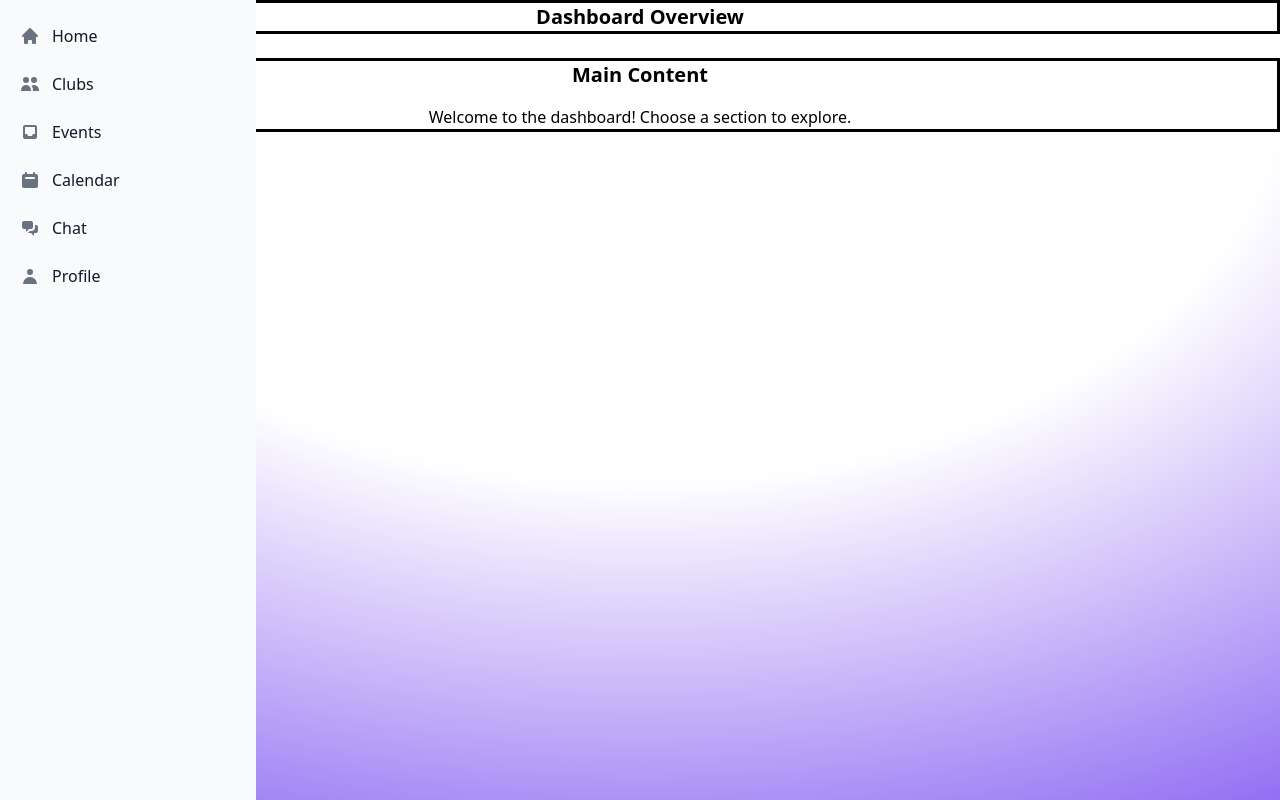
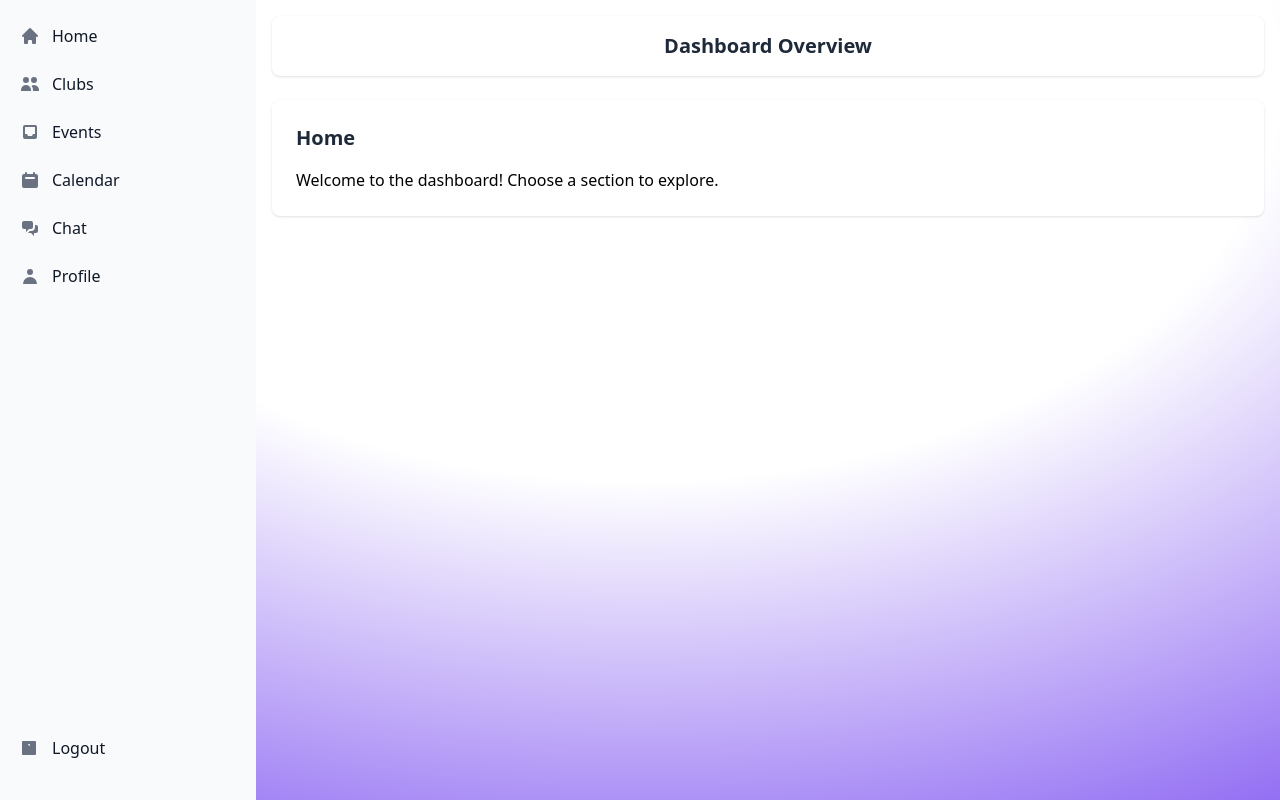
Before and after one commit to SarthakHingankar/Club_Events_Manager, a React (Vite) app in the folder frontend/: page /dashboard in a window 1280 px wide. Built offline with nearby package versions, Linux system fonts and the light colour scheme; no server answers; sample sign-in values are in the browser's storage.

Commit message:
dashboard ui fixed

```diff
--- a/frontend/src/pages/Dashboard.jsx
+++ b/frontend/src/pages/Dashboard.jsx
@@ -35,6 +35,17 @@ function Dashboard() {
 
     fetchData(); // Call the function when the dashboard loads
   }, []); // Empty dependency array ensures this runs only once on component mount
+
+  const handleLogout = async () => {
+    try {
+      await auth.signOut();
+      // You can add navigation to login page here if needed
+      console.log("User signed out successfully");
+    } catch (error) {
+      console.error("Error signing out:", error);
+    }
+  };
+
   const renderSection = () => {
     switch (activeSection) {
       case "clubs":
@@ -45,19 +56,14 @@ function Dashboard() {
   };
 
   return (
-    <div className="relative min-h-screen">
-      {/* Background gradient */}
-
-      {/* Main layout grid */}
-      <div className="grid grid-cols-5 grid-rows-5 gap-4 min-h-screen">
-        {/* Sidebar toggle button (mobile only) */}
-        <div className="col-span-1 row-span-5">
+    <div className="bg-white [background:radial-gradient(125%_125%_at_50%_10%,#fff_40%,#63e_100%)]">
+      {/* Mobile sidebar toggle */}
       <button
         data-drawer-target="default-sidebar"
         data-drawer-toggle="default-sidebar"
         aria-controls="default-sidebar"
         type="button"
-            className="inline-flex items-center p-2 mt-2 ms-3 text-sm text-gray-500 rounded-lg sm:hidden hover:bg-gray-100 focus:outline-none focus:ring-2 focus:ring-gray-200 dark:text-gray-400 dark:hover:bg-gray-700 dark:focus:ring-gray-600"
+        className="inline-flex items-center p-2 mt-2 ms-3 text-sm text-gray-500 rounded-lg md:hidden hover:bg-gray-100 focus:outline-none focus:ring-2 focus:ring-gray-200 dark:text-gray-400 dark:hover:bg-gray-700 dark:focus:ring-gray-600"
       >
         <span className="sr-only">Open sidebar</span>
         <svg
@@ -75,14 +81,15 @@ function Dashboard() {
         </svg>
       </button>
 
+      <div className="flex">
         {/* Sidebar */}
         <aside
           id="default-sidebar"
-            className="fixed top-0 left-0 z-40 w-64 h-screen transition-transform -translate-x-full sm:translate-x-0"
+          className="fixed top-0 left-0 z-40 w-64 h-screen transition-transform -translate-x-full md:translate-x-0"
           aria-label="Sidebar"
         >
-            <div className="h-full px-3 py-4 overflow-y-auto bg-gray-50 dark:bg-gray-800">
-              <ul className="space-y-2 font-medium">
+          <div className="h-full px-3 py-4 overflow-y-auto bg-gray-50 dark:bg-gray-800 flex flex-col">
+            <ul className="space-y-2 font-medium flex-grow">
               <li>
                 <button
                   onClick={() => setActiveSection("home")}
@@ -177,7 +184,6 @@ function Dashboard() {
                   <span className="ms-3">Chat</span>
                 </button>
               </li>
-                {/* New Profile item */}
               <li>
                 <button
                   onClick={() => setActiveSection("profile")}
@@ -200,28 +206,50 @@ function Dashboard() {
                 </button>
               </li>
             </ul>
+
+            {/* Logout button at the bottom */}
+            <div className="mt-auto pb-4">
+              <button
+                onClick={handleLogout}
+                className="flex w-full items-center p-2 text-gray-900 rounded-lg dark:text-white hover:bg-gray-100 dark:hover:bg-gray-700 group"
+              >
+                {/* Logout icon */}
+                <svg
+                  className="w-5 h-5 text-gray-500 transition duration-75 dark:text-gray-400 group-hover:text-gray-900 dark:group-hover:text-white"
+                  fill="currentColor"
+                  viewBox="0 0 20 20"
+                  xmlns="http://www.w3.org/2000/svg"
+                >
+                  <path
+                    fillRule="evenodd"
+                    d="M3 3a1 1 0 00-1 1v12a1 1 0 001 1h12a1 1 0 001-1V4a1 1 0 00-1-1H3zm7 4a1 1 0 11-2 0 1 1 0 012 0z"
+                    clipRule="evenodd"
+                  ></path>
+                  <path d="M5 12.5a.5.5 0 01.5-.5h7a.5.5 0 010 1H5.5a.5.5 0 01-.5-.5z"></path>
+                  <path d="M8 7a1 1 0 00-1 1v4a1 1 0 002 0V8a1 1 0 00-1-1z"></path>
+                </svg>
+                <span className="ms-3">Logout</span>
+              </button>
+            </div>
           </div>
         </aside>
-        </div>
 
-        <div className="absolute inset-0 -z-10 h-full w-full bg-white [background:radial-gradient(125%_125%_at_50%_10%,#fff_40%,#63e_100%)]">
-          {/* Top section (section 2) */}
-          <div className="bg-white bg-opacity-50 flex items-center justify-center mb-6 border-3">
-            <h2 className="text-xl font-semibold text-black-800">
+        {/* Main content */}
+        <div className="p-4 md:ml-64 w-full min-h-screen">
+          {/* Top section */}
+          <div className="p-4 bg-white bg-opacity-50 rounded-lg shadow mb-6">
+            <h2 className="text-xl font-semibold text-gray-800 text-center">
               Dashboard Overview
             </h2>
             {/* Add your content for the top section here */}
           </div>
 
-          {/* Main content area (section 3) */}
-          <div className="bg-white bg-opacity-50 flex items-center justify-center border-3">
-            <div className="text-center">
-              <h2 className="text-xl font-semibold text-black mb-4">
-                Main Content
+          {/* Main content area */}
+          <div className="p-6 bg-white bg-opacity-50 rounded-lg shadow">
+            <h2 className="text-xl font-semibold text-gray-800 mb-4">
+              {activeSection.charAt(0).toUpperCase() + activeSection.slice(1)}
             </h2>
-              {renderSection()}
-            </div>
-            {/* Add your main content here */}
+            <div className="content-container">{renderSection()}</div>
           </div>
         </div>
       </div>
--- a/frontend/src/pages/dashboardComponents/Clubs.jsx
+++ b/frontend/src/pages/dashboardComponents/Clubs.jsx
@@ -43,22 +43,13 @@ function Clubs() {
   }, []);
 
   return (
-    <div className="w-full max-w-4xl mx-auto">
-      {/* Banner section at the top */}
+    <div className="w-full">
+      {/* Full-width banner section at the top */}
       <div className="bg-purple-100 bg-opacity-70 rounded-lg shadow-md p-6 mb-6">
         <h1 className="text-3xl font-bold text-purple-800">Explore Clubs</h1>
         <p className="text-gray-700 mt-2">
           Discover and join clubs that match your interests
         </p>
-
-        {/* Search or filter could go here */}
-        <div className="mt-4">
-          <input
-            type="text"
-            placeholder="Search clubs..."
-            className="w-full p-2 border border-purple-300 rounded-md focus:outline-none focus:ring-2 focus:ring-purple-500"
-          />
-        </div>
       </div>
 
       {/* Main content area */}
@@ -72,7 +63,7 @@ function Clubs() {
             {error}
           </div>
         ) : clubs.length > 0 ? (
-          <div className="grid grid-cols-1 md:grid-cols-2 gap-6">
+          <div className="space-y-4">
             {clubs.map((club, index) => (
               <div
                 key={index}
```
Also changed, not shown: frontend/src/pages/SpecificClub.jsx (added). Lines whose indentation alone changed are shown as unchanged.
